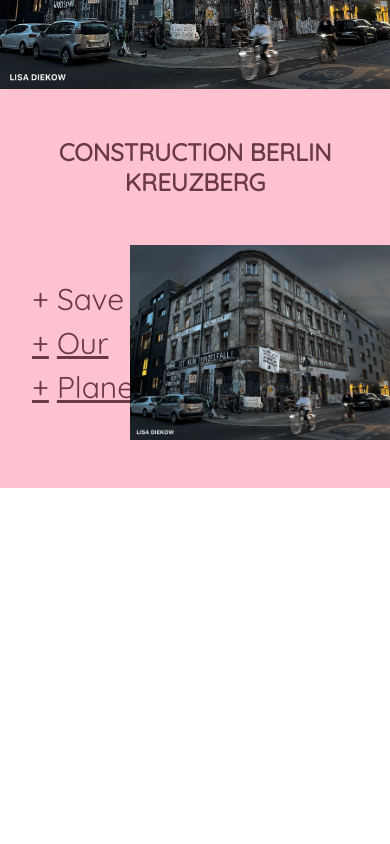
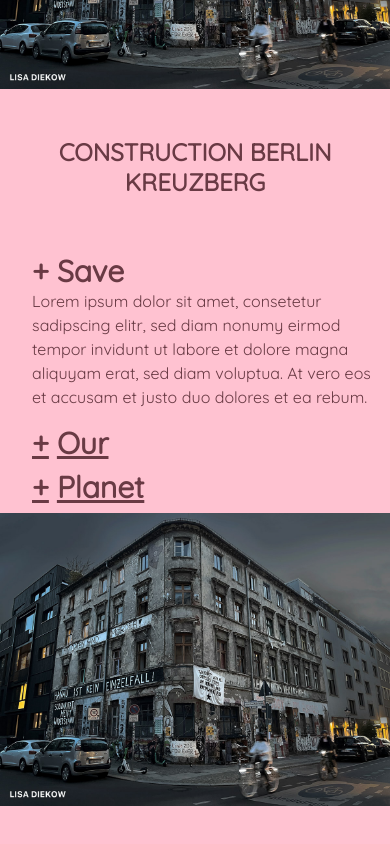
Before and after one commit to pweimann/new-construction-project, a Nuxt app: page / in a window 390 px wide. Shown: the part 1465-2309 px from the top of the page. Before the commit the page ends 1953 px from the top, so only its background shows below. Built offline with nearby package versions, Linux system fonts and the light colour scheme.

Commit message:
Improve responsibility and add description to TabNavItem.

```diff
--- a/components/TabSection.vue
+++ b/components/TabSection.vue
@@ -5,15 +5,19 @@
         kreuzberg</h2>
     </div>
     <div class='tabs-wrapper full-width'>
-      <div class='tabs-nav w-1/3'>
+      <div class='tabs-nav full-width md:w-1/3'>
         <ul>
-          <li v-for='navItem in tabsNavList' @click='clickTabNavItem(navItem)' :class='activeTabNavItemStyles(navItem)'
-              class='tabs-nav-item text-3xl text-dark-rosa my-2 ml-8'><span
-            class='mr-2'>+</span>{{ navItem.title }}
+          <li v-for='navItem in tabsNavList' @click='clickTabNavItem(navItem)'
+              :class='isActiveItem(navItem) ? "tab-nav-item--active" : ""'
+              class='tabs-nav-item text-dark-rosa my-2 ml-8 mr-4'>
+            <div class='text-3xl font-bold'><span
+              class='mr-2'>+</span>{{ navItem.title }}
+            </div>
+            <p class='text-dark-rosa text-1xl md:text-3xl leading-normal mb-4' v-show='isActiveItem(navItem)'>{{ navItem.description }}</p>
           </li>
         </ul>
       </div>
-      <div class='tabs-content w-2/3'>
+      <div class='tabs-content full-width md:w-2/3'>
         <img src='/placeholder.jpg'>
       </div>
     </div>
@@ -27,15 +31,18 @@ import { TabNavItem } from '~/types/TabNavItem'
 const tabsNavList: Ref<TabNavItem[]> = ref([
   {
     title: 'Save',
-    imageSrc: '/placeholder.jpg'
+    imageSrc: '/placeholder.jpg',
+    description: 'Lorem ipsum dolor sit amet, consetetur sadipscing elitr, sed diam nonumy eirmod tempor invidunt ut labore et dolore magna aliquyam erat, sed diam voluptua. At vero eos et accusam et justo duo dolores et ea rebum.'
   },
   {
     title: 'Our',
-    imageSrc: '/placeholder.jpg'
+    imageSrc: '/placeholder.jpg',
+    description: 'Lorem ipsum dolor sit amet, consetetur sadipscing elitr, sed diam nonumy eirmod tempor invidunt ut labore et dolore magna aliquyam erat, sed diam voluptua. At vero eos et accusam et justo duo dolores et ea rebum.'
   },
   {
     title: 'Planet',
-    imageSrc: '/placeholder.jpg'
+    imageSrc: '/placeholder.jpg',
+    description: 'Lorem ipsum dolor sit amet, consetetur sadipscing elitr, sed diam nonumy eirmod tempor invidunt ut labore et dolore magna aliquyam erat, sed diam voluptua. At vero eos et accusam et justo duo dolores et ea rebum.'
   }
 ])
 
@@ -45,15 +52,26 @@ const clickTabNavItem = (item: TabNavItem) => {
   activeNavItem.value = item
 }
 
-const activeTabNavItemStyles = (item: TabNavItem) => {
-  return item === activeNavItem.value ? 'tab-nav-item--active' : ''
+const isActiveItem = (item: TabNavItem) => {
+  return item === activeNavItem.value
 }
 </script>
 <style lang='css' scoped>
-.tabs-wrapper {
-  display: flex;
-  flex-direction: row;
+@media (min-width: 320px) {
+  .tabs-wrapper {
+    display: flex;
+    flex-direction: column;
+  }
 }
+
+@media (min-width: 768px) {
+  .tabs-wrapper {
+    display: flex;
+    flex-direction: row;
+  }
+}
+
+
 
 .tabs-nav {
   display: flex;
--- a/types/TabNavItem.ts
+++ b/types/TabNavItem.ts
@@ -1,4 +1,5 @@
 export type TabNavItem = {
   title: string
   imageSrc: string
+  description: string
 }
```
